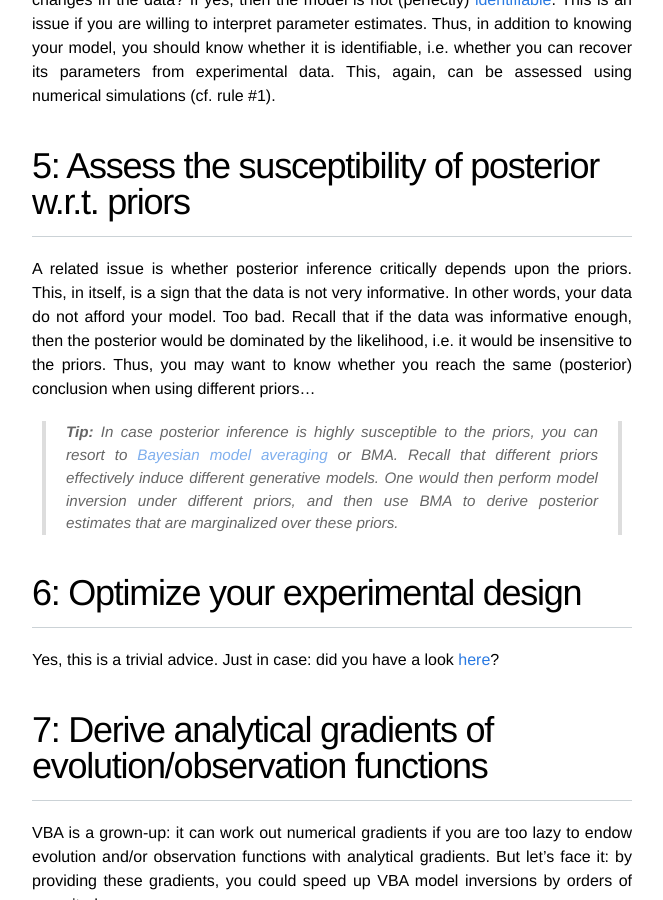
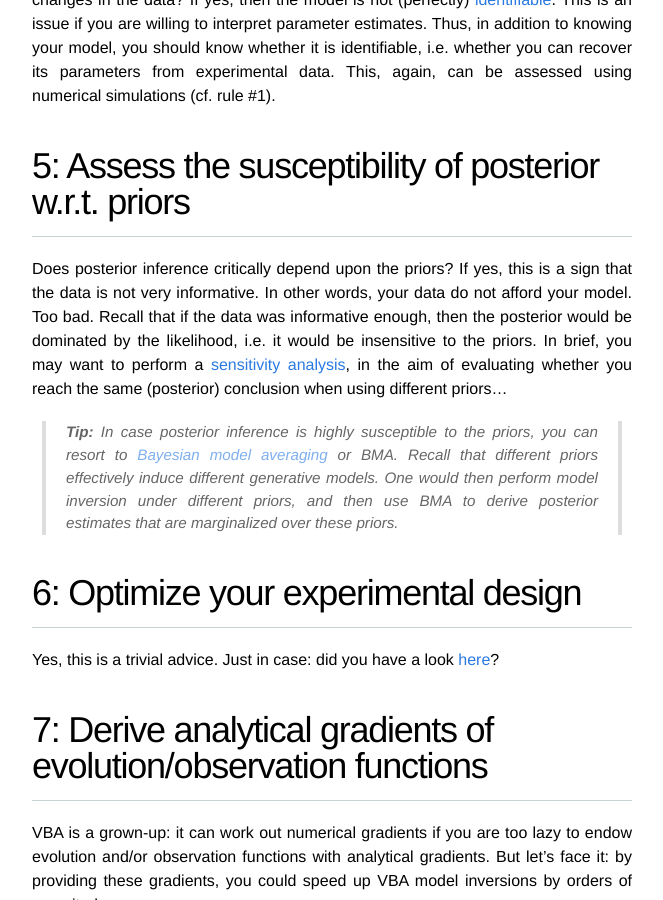
Before and after one commit to MBB-team/VBA-toolbox, a Jekyll site: the page built from _wiki/10-simple-rules.md, in a window 1280 px wide and 900 px high, scrolled down 2074 px. Shown: the whole window, without its empty margins (308-971 px from the left). Built offline with Jekyll 4.4.1, drawn with Linux system fonts in a browser that asks for light colours; nearby versions of some CDN libraries.

Commit message:
Update 10-simple-rules.md

```diff
--- a/_wiki/10-simple-rules.md
+++ b/_wiki/10-simple-rules.md
@@ -45,7 +45,7 @@ Interesting models typically include a few unknown parameters, which can be adju
 
 # 5: Assess the susceptibility of posterior w.r.t. priors
 
-A related issue is whether posterior inference critically depends upon the priors. This, in itself, is a sign that the data is not very informative. In other words, your data do not afford your model. Too bad. Recall that if the data was informative enough, then the posterior would be dominated by the likelihood, i.e. it would be insensitive to the priors. Thus, you may want to know whether you reach the same (posterior) conclusion when using different priors...
+Does posterior inference critically depend upon the priors? If yes, this is a sign that the data is not very informative. In other words, your data do not afford your model. Too bad. Recall that if the data was informative enough, then the posterior would be dominated by the likelihood, i.e. it would be insensitive to the priors. In brief, you may want to perform a [sensitivity analysis](https://en.wikipedia.org/wiki/Sensitivity_analysis), in the aim of evaluating whether you reach the same (posterior) conclusion when using different priors...
 
 > **Tip:** In case posterior inference is highly susceptible to the priors, you can resort to [Bayesian model averaging]({{ site.baseurl }}/wiki/VBA-BMA) or BMA. Recall that different priors effectively induce different generative models. One would then perform model inversion under different priors, and then use BMA to derive posterior estimates that are marginalized over these priors.
 
```
